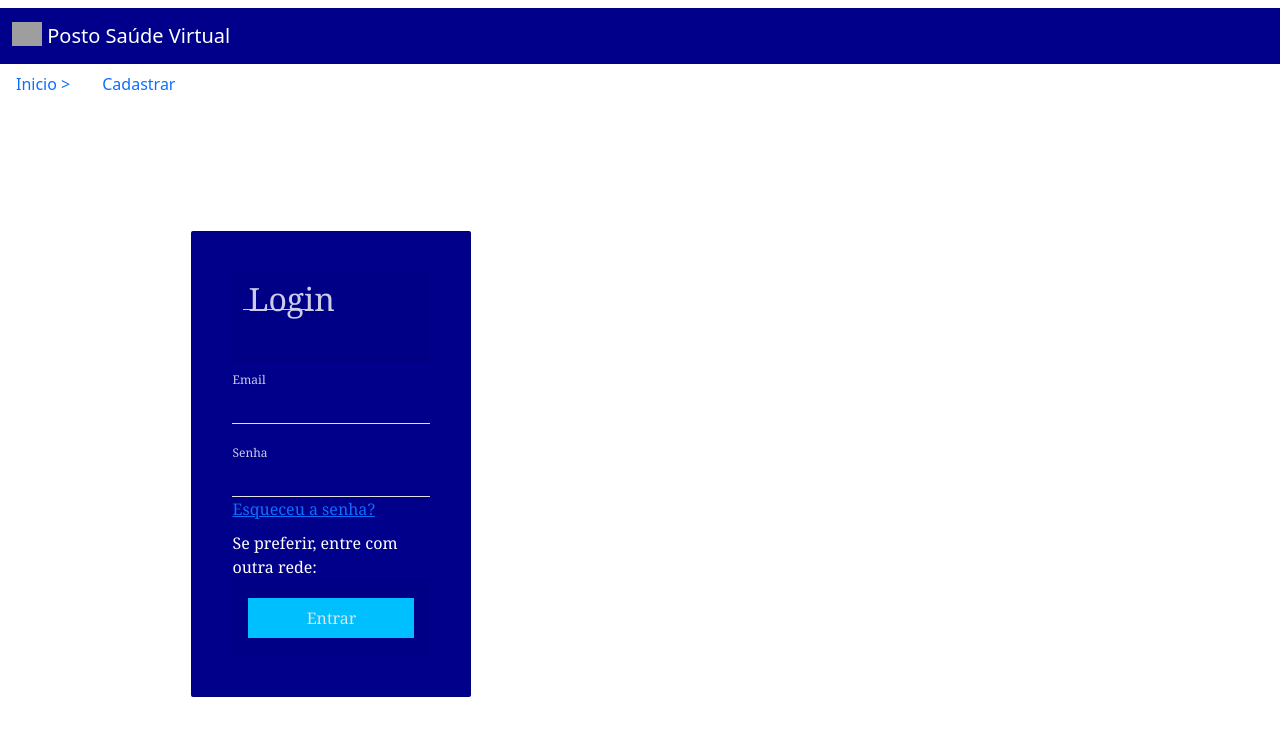
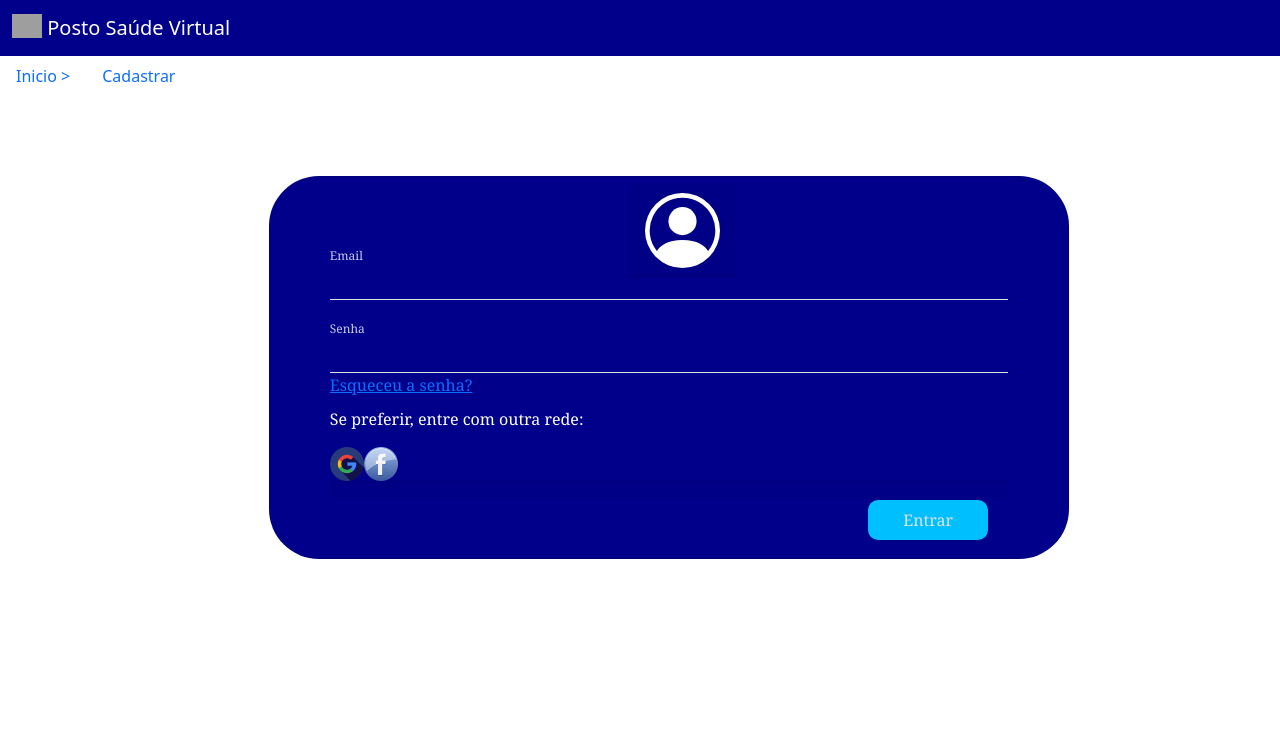
Before and after one commit to rma98/posto-saude-virtual, a Vue app: page / in a window 1280 px wide. Shown: the top 736 px of the page. Built offline with nearby package versions, Linux system fonts and the light colour scheme; grey boxes are pictures that could not be loaded.

Commit message:
tela de login

```diff
--- a/src/components/Login.vue
+++ b/src/components/Login.vue
@@ -1,7 +1,5 @@
 <template>
-  <div class="hello">
-    <h1>{{ msg }}</h1>
-  </div>
+
 
   <nav class="navbar navbar-light">
   <div class="container-fluid">
@@ -26,7 +24,10 @@
 
                 <div class="card-header">
 
-                    <h2>Login</h2>
+                    <svg xmlns="http://www.w3.org/2000/svg" width="75" height="75" fill="white"  class="bi bi-person-circle" viewBox="0 0 16 16">
+  <path d="M11 6a3 3 0 1 1-6 0 3 3 0 0 1 6 0z"/>
+  <path fill-rule="evenodd" d="M0 8a8 8 0 1 1 16 0A8 8 0 0 1 0 8zm8-7a7 7 0 0 0-5.468 11.37C3.242 11.226 4.805 10 8 10s4.757 1.225 5.468 2.37A7 7 0 0 0 8 1z"/>
+</svg>
 
                 </div>
 
@@ -51,7 +52,9 @@
 
                     </div>
                     <div class= "rede">
-                      Se preferir, entre com outra rede:
+                      <p>Se preferir, entre com outra rede:</P>
+                       <img class="iconeRedes" src="../assets/iconeGoogle.png" >
+                       <img class="iconeRedes" src="../assets/icone-circular-facebook.png" >
 
                     </div>
 
@@ -118,41 +121,29 @@ body {
 
     background-color: #00008B;
 
-    padding: 40px;
+    position: absolute;
+    top: 22%;
+    left: 21%;
+
+    padding: 60px;
 
     border-radius: 2px;
+    border-radius: 50px 50px 50px 50px;
 
-    width:280px;
+    width:800px;
 
 }
 
-.card-header {
-
-    padding-bottom: 50px;
-
-    opacity: 0.8;
-
-    color: #fff;
+.card-header{
+  position: absolute;
+  top:2%;
+  left: 45%;
 
 }
 
-.card-header::after {
 
-    content: "";
 
-    width: 70px;
 
-    height: 1px;
-
-    background-color: #fff;
-
-    display: block;
-
-    margin-top: -17px;
-
-    margin-left: -5px;
-
-}
 
 .card-content label {
 
@@ -192,21 +183,17 @@ body {
 
 }
 
-.card-footer {
 
-    display: flex;
-
-    flex-direction: column;
-
-}
 
 .card-footer .submit{
-
-    width: 100%;
-
+    position:absolute;
+    width: 15%;
+    right: 10%;
     height: 40px;
 
     background-color: #00BFFF;
+    border-radius: 10px 10px 10px 10px;
+
 
     border:none;
 
@@ -233,5 +220,9 @@ body {
   color:white;
 }
 
+.iconeRedes{
+  width: 5%;
+}
+
 
 </style>
```
Also changed, not shown: src/assets/icone-circular-facebook.png (added), src/assets/iconeGoogle.png (added).
